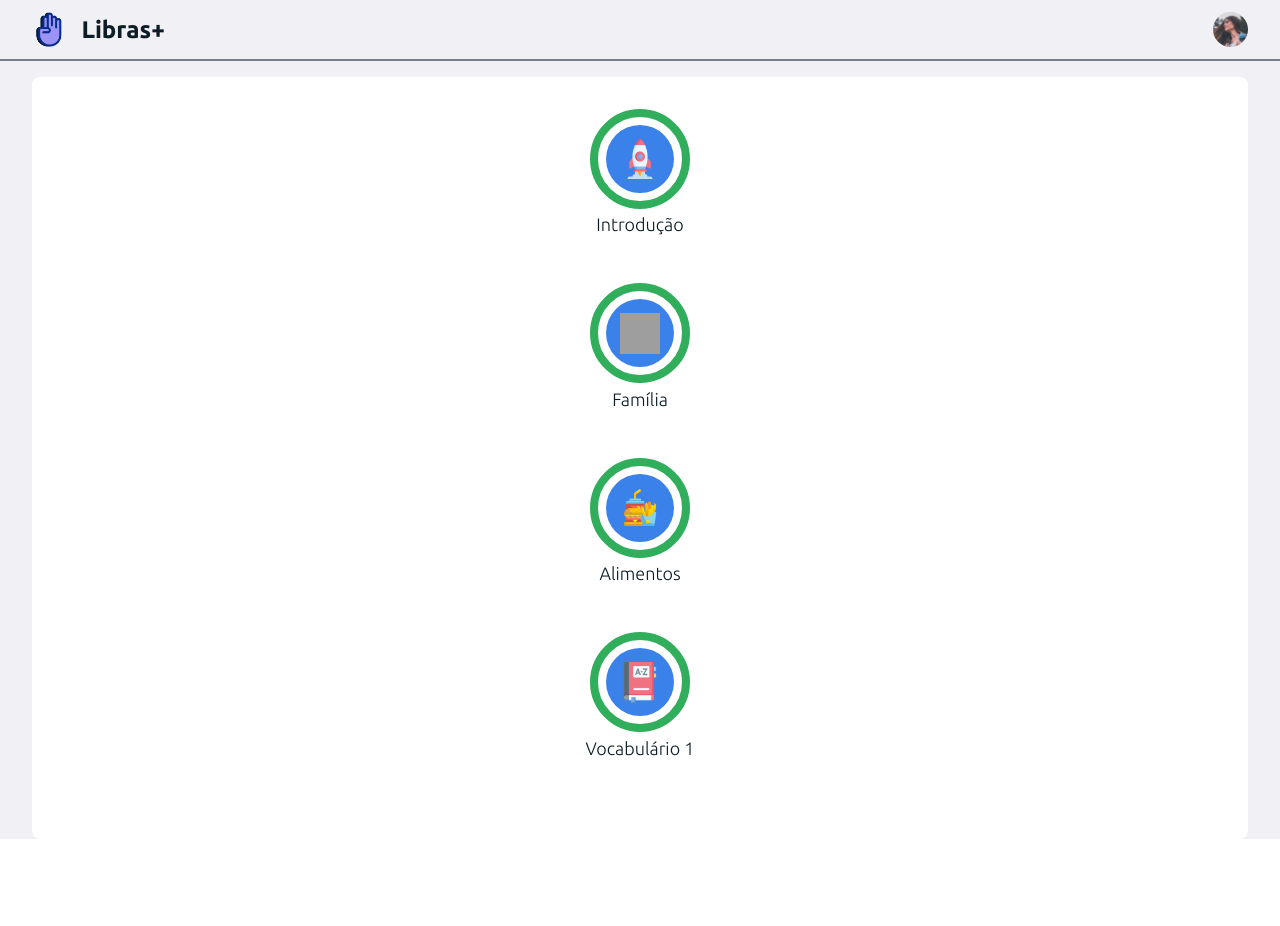
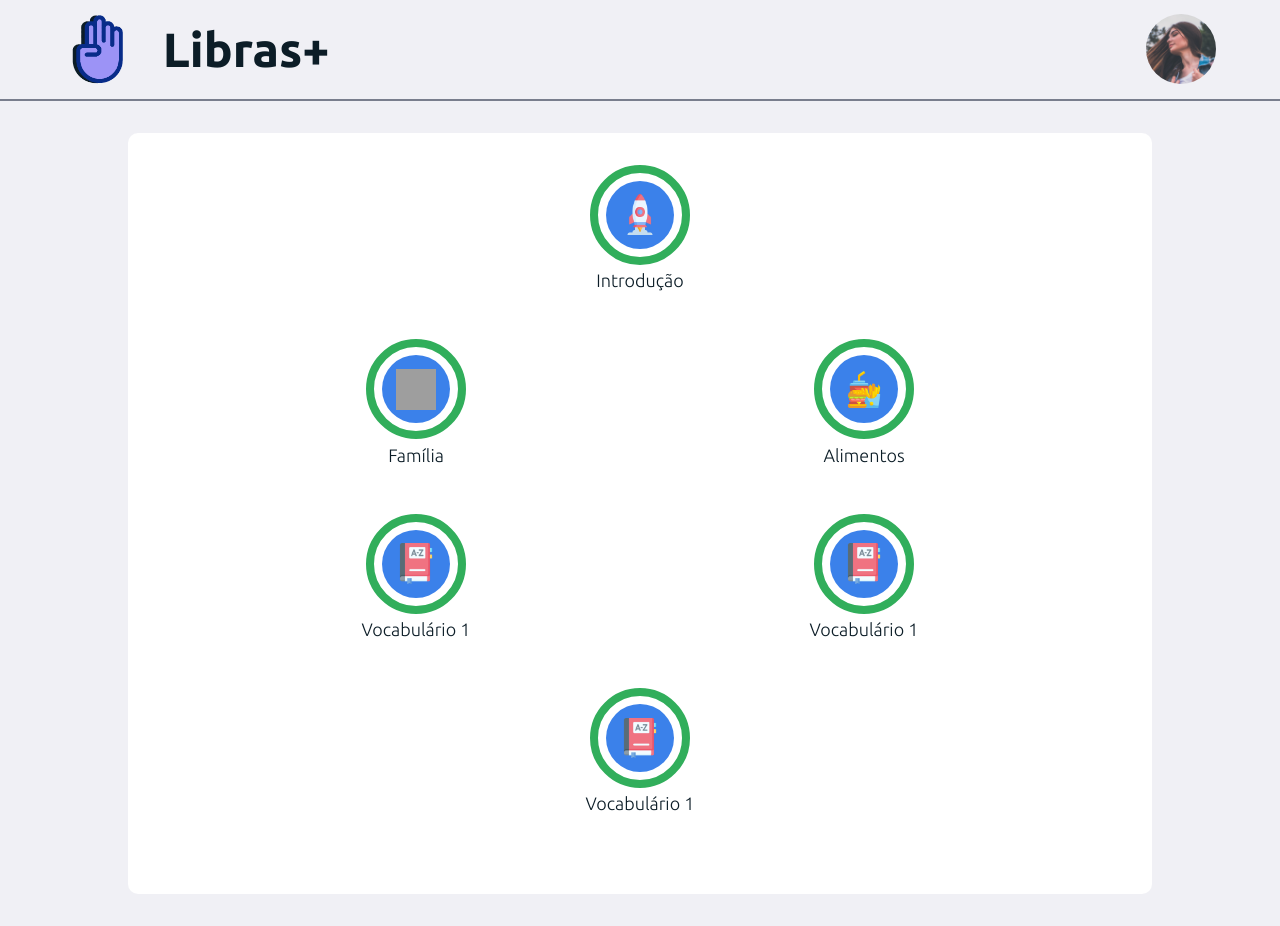
Before and after one commit to ruthvaz/libras, a PHP site: page /home.html in a window 1280 px wide. Before the commit the page ends 839 px from the top, so only its background shows below. Run offline with PHP 8.4, Linux system fonts and the light colour scheme; grey boxes are pictures that could not be loaded.

Commit message:
Tela Home - Tablets e display grid

```diff
--- a/css/home.css
+++ b/css/home.css
@@ -161,3 +161,42 @@
 .perfil-menu table tr:last-child td a {
     color: #E2335D;
 }
+
+@media screen and (min-width: 768px) {
+
+    .container {
+        margin: 0 4em;
+    }
+
+    .menu-bar-perfil {
+        font-size: 48px;
+        margin: .3em 0;
+    }
+
+    .menu-logo {
+        background: url("../img/logo.png") center center/70px no-repeat;
+        width: 70px;
+        height: 70px;
+    }
+
+    .menu-bar-perfil div:last-child {
+        width: 70px;
+        height: 70px;
+        border-radius: 50%;
+    }
+
+    .lessons-container {
+        padding: 2em 4em;
+        margin: 2em 4em;
+        border-radius: 10px;
+
+        display: grid;
+        grid-template-columns: 1fr 1fr;
+    }
+
+    .lessons-container div:first-child, div:last-child {
+        grid-column-start: 1;
+        grid-column-end: 3;
+    }
+
+}
--- a/css/login.css
+++ b/css/login.css
@@ -176,7 +176,6 @@
 
 }
 
-
 @media screen and (min-width: 1280px) {
     .container {
         margin: 0 6em;
--- a/home.html
+++ b/home.html
@@ -104,11 +104,39 @@
                 <div class="lesson-name">Vocabulário 1</div>
             </div>
 
+            <div class="lesson">
+                <div class="lesson-icon">
+                    <a href="#">
+                        <div class="lesson-border">
+                            <div class="lesson-image">
+                                <img src="icones/dictionary.png" alt="Lesson">
+                            </div>
+                        </div>
+                    </a>
+                </div>
+                <div class="lesson-name">Vocabulário 1</div>
+            </div>
+
+            <div class="lesson">
+                <div class="lesson-icon">
+                    <a href="#">
+                        <div class="lesson-border">
+                            <div class="lesson-image">
+                                <img src="icones/dictionary.png" alt="Lesson">
+                            </div>
+                        </div>
+                    </a>
+                </div>
+                <div class="lesson-name">Vocabulário 1</div>
+            </div>
+
         </div>
 
     </div>
 
      <!-- Script para menu -->
      <script src="js/perfil-menu.js"></script>
+     <!-- Script para posicionar as lições com grid layout -->
+     <script src="js/grid-divisor.js"></script>
 </body>
 </html>
```
